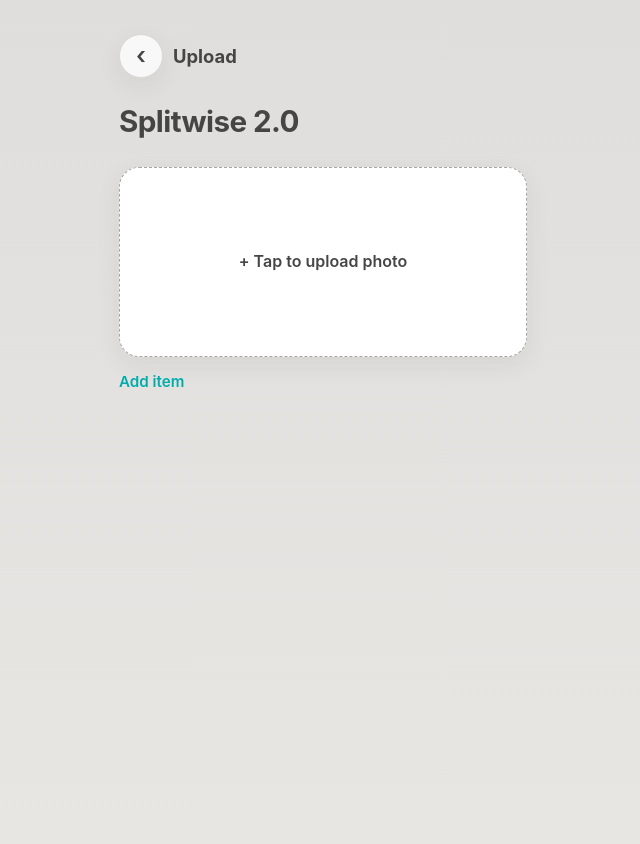
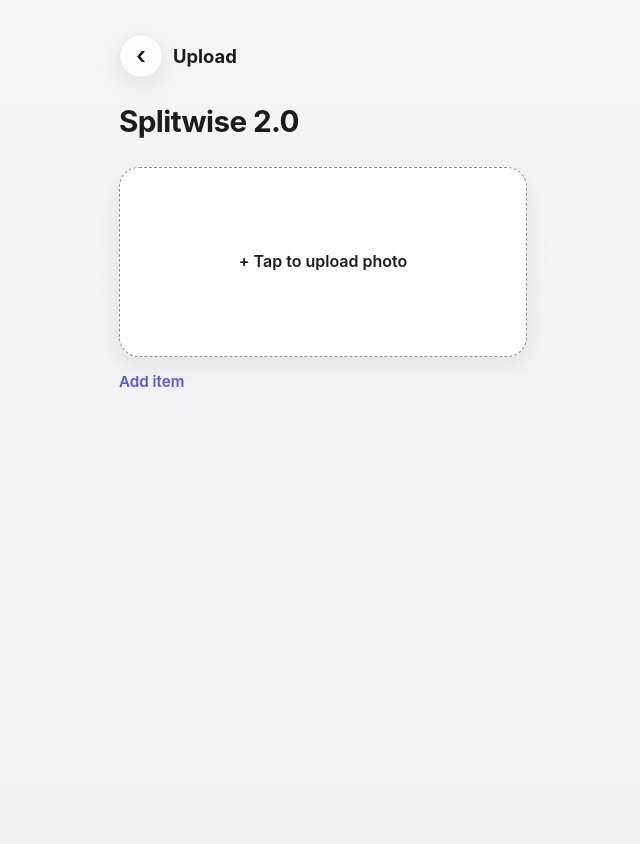
Before and after one commit to riyapanche/Splitwise-2.0, a Flask app: page / in a window 1280 px wide. Shown: the whole page, without its empty margins (317-957 px from the left). Run offline with Flask 3, Linux system fonts and the light colour scheme.

Commit message:
updated colors

```diff
--- a/static/style.css
+++ b/static/style.css
@@ -1,12 +1,13 @@
 :root {
-    --bg: #DFDEDC;
-    --accent: #00ACAC;
-    --accent-strong: #00979a;
-    --text: #464545;
-    --muted: #A6A7A2;
+    --bg: #F5F5F7;
+    --accent: #5856D6;
+    --accent-strong: #4c4bc1;
+    --text: #1C1C1E;
+    --muted: #8E8E93;
     --surface: #ffffff;
-    --border: #d9d8d4;
-    --shadow: 0 8px 24px rgba(70, 69, 69, 0.08);
+    --border: #e5e5ea;
+    --success: #34C759;
+    --shadow: 0 8px 24px rgba(28, 28, 30, 0.08);
 }
 
 * {
@@ -24,7 +25,7 @@ body {
     font-family: -apple-system, BlinkMacSystemFont, "Segoe UI", Roboto, sans-serif;
     font-size: 16px;
     line-height: 1.45;
-    background: linear-gradient(180deg, var(--bg) 0%, #e7e6e3 100%);
+    background: linear-gradient(180deg, var(--bg) 0%, #f0f0f2 100%);
     color: var(--text);
     max-width: 480px;
     margin: 0 auto;
@@ -138,7 +139,7 @@ button:active {
 .btn-primary {
     background: linear-gradient(180deg, var(--accent) 0%, var(--accent-strong) 100%);
     color: #ffffff;
-    box-shadow: 0 8px 18px rgba(0, 172, 172, 0.25);
+    box-shadow: 0 8px 18px rgba(88, 86, 214, 0.25);
     width: 100%;
 }
 
@@ -153,7 +154,7 @@ button:active {
 .btn-ghost {
     background: transparent;
     color: var(--accent);
-    border-color: rgba(0, 172, 172, 0.24);
+    border-color: rgba(88, 86, 214, 0.24);
     width: 100%;
 }
 
@@ -300,7 +301,7 @@ button:active {
 
 .person-btn.active {
     border-color: var(--accent);
-    background: #eaf8f8;
+    background: #ecebff;
 }
 
 .assign-item-btn.assigned {
```
